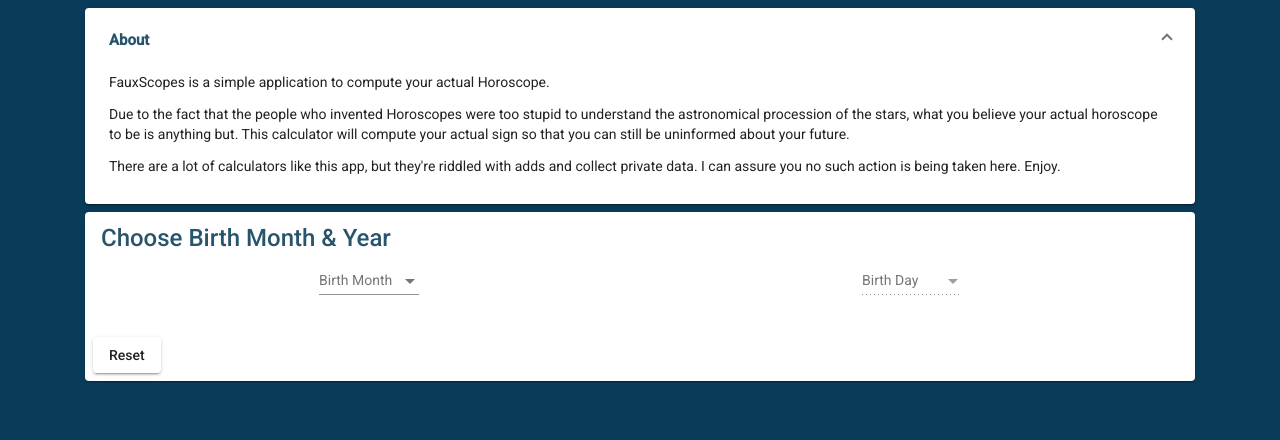
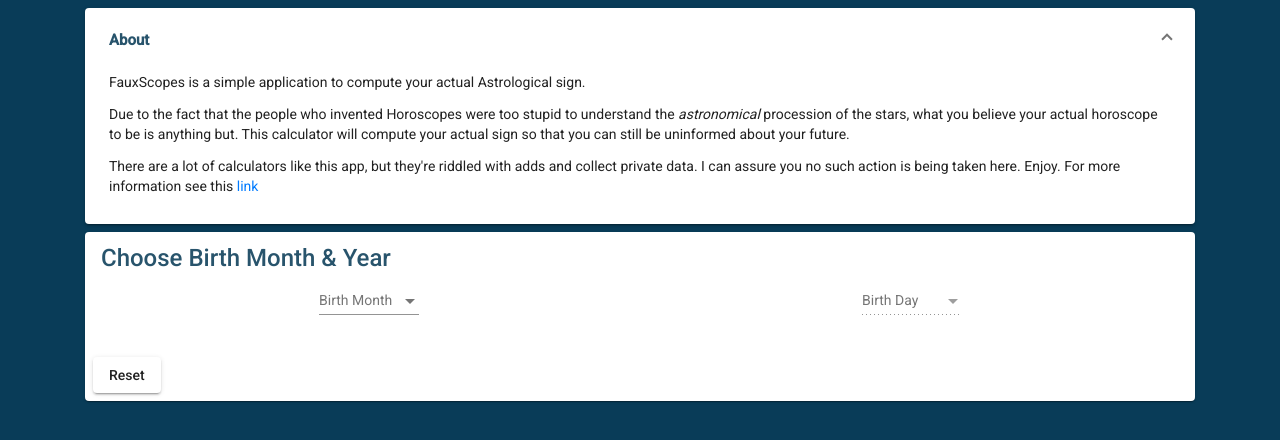
Before and after one commit to boogermanus/FauxScope, an Angular app: page / in a window 1280 px wide. Shown: the top 440 px of the page. Built offline with nearby package versions, Linux system fonts and the light colour scheme.

Commit message:
more text and a link

```diff
--- a/src/app/about/about.component.html
+++ b/src/app/about/about.component.html
@@ -3,15 +3,16 @@
         <mat-expansion-panel-header>
             <mat-panel-title style="font-weight: bold;" class="color-primary-0">About</mat-panel-title>
         </mat-expansion-panel-header>
-        <p>FauxScopes is a simple application to compute your actual Horoscope.</p>
+        <p>FauxScopes is a simple application to compute your actual Astrological sign.</p>
         <p>
-            Due to the fact that the people who invented Horoscopes were too stupid to understand the astronomical
+            Due to the fact that the people who invented Horoscopes were too stupid to understand the <i>astronomical</i>
             procession of the stars, what you believe your actual horoscope to be is anything but. This calculator
             will compute your actual sign so that you can still be uninformed about your future.
         </p>
         <p>
             There are a lot of calculators like this app, but they're riddled with adds and collect private data.
-            I can assure you no such action is being taken here. Enjoy.
+            I can assure you no such action is being taken here. Enjoy. For more information see this
+            <a href="https://www.inaoep.mx/~frosales/html/zodiac/index.html">link</a>
         </p>
     </mat-expansion-panel>
 </mat-accordion>
```
